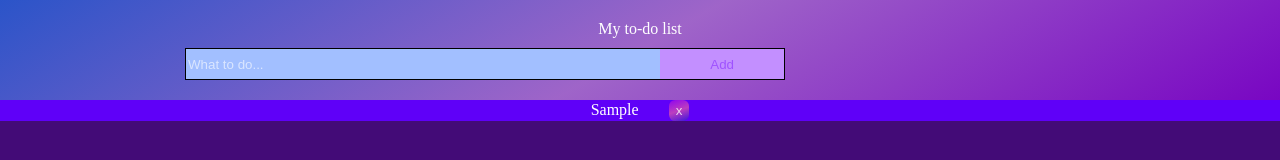
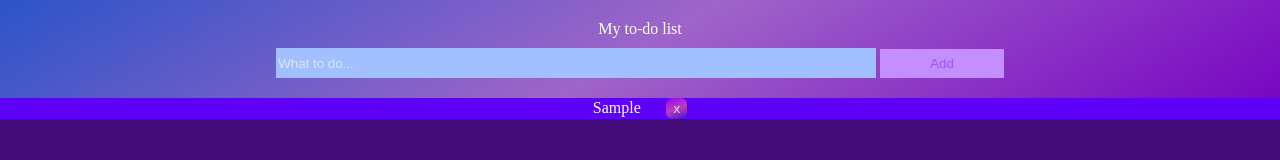
Before and after one commit to L1nar/to-do-list, a plain HTML site: page index.html in a window 1280 px wide. Both pictures are taken after typing "Sample" into the empty fields and a click on the button "Add". Drawn offline with Linux system fonts and the light colour scheme.

Commit message:
Add files via upload

```diff
--- a/css/style.css
+++ b/css/style.css
@@ -50,13 +50,6 @@ p {
     margin-bottom: 10px;
 }
 
-.line {
-    border: 1px solid black;
-    display: flex;
-    width: 600px;
-    margin-left: 180px;
-}
-
 .input-style {
     width: 600px;
     height: 30px;
@@ -80,7 +73,7 @@ p {
     background: linear-gradient(160deg, rgba(194, 7, 231, 0.5), rgba(250, 104, 153, 0.6),rgba(37, 34, 197, 0.6));
     border: none;
     border-radius: 30%;
-    margin-left: 30PX;
+    margin-left: 2%;
     padding: 3px 7px;
 }
 
```
